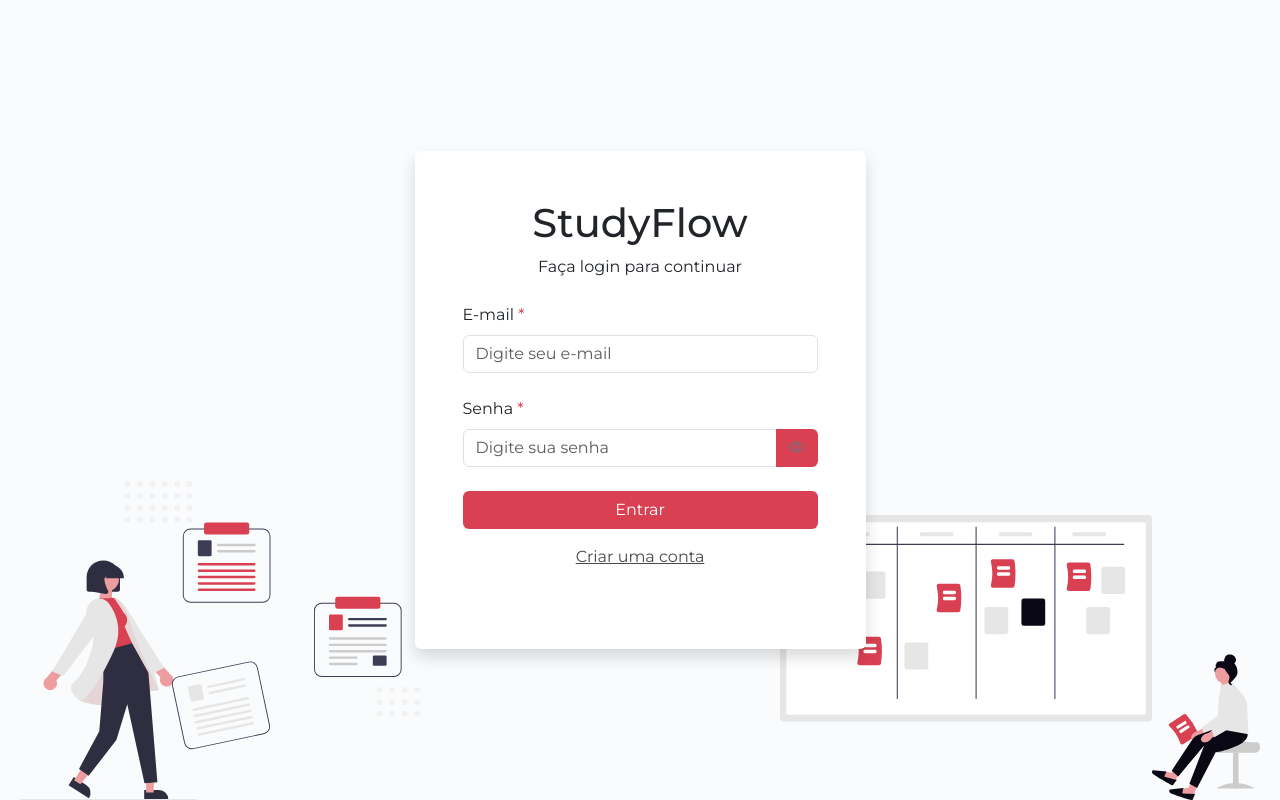
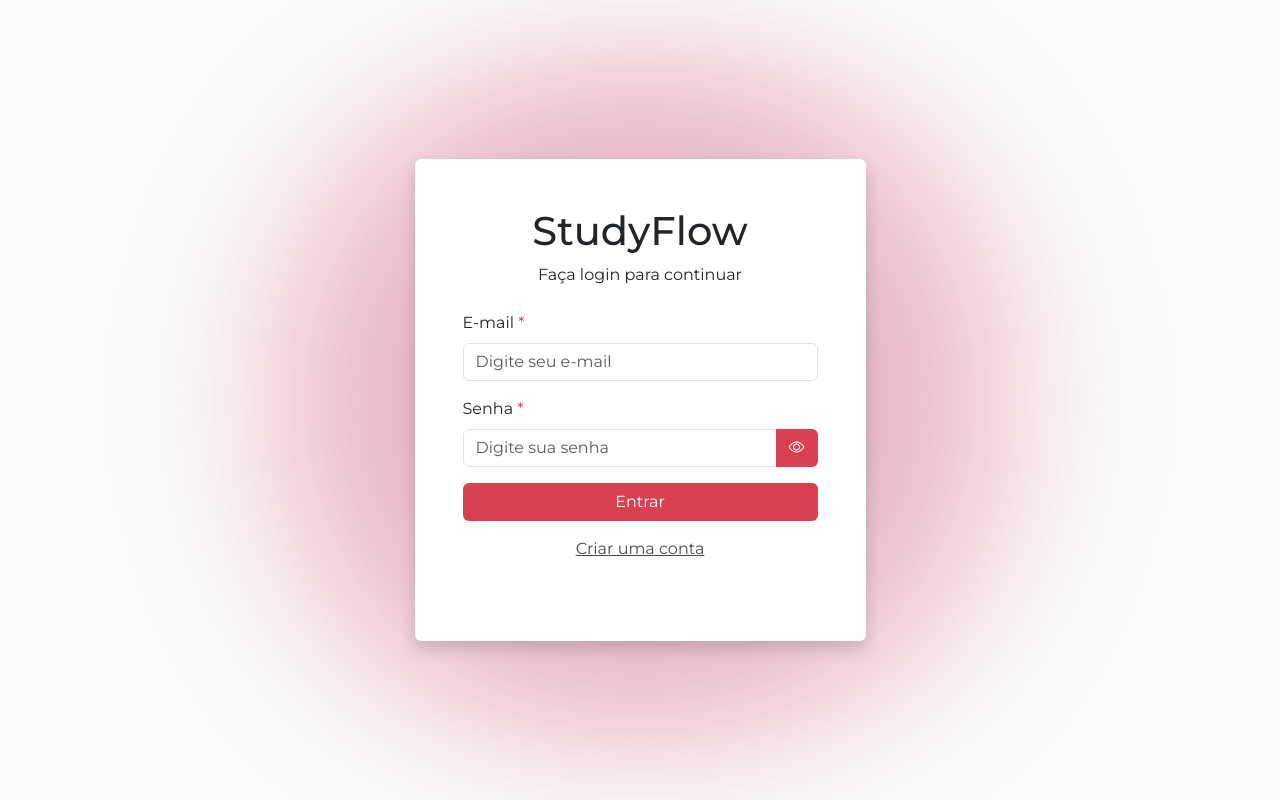
Before and after one commit to RosanaCeline/StudyFlow, a Vue app in the folder frontend/: page / in a window 1280 px wide. Built offline with nearby package versions, Linux system fonts and the light colour scheme.

Commit message:
style: finaliza a estilização da tela de login

```diff
--- a/frontend/src/views/LoginView.vue
+++ b/frontend/src/views/LoginView.vue
@@ -1,7 +1,5 @@
 <script setup>
     import { ref } from 'vue'
-    import bgLeft from '@/assets/images/background-left.svg'
-    import bgRight from '@/assets/images/background-right.svg'
 
     const email = ref('')
     const password = ref('')
@@ -39,12 +37,11 @@
 
 <template>
     <div class="login-page">
-        <img :src="bgLeft" class="bg-img img-left" alt="Ilustração Esquerda">
-        <img :src="bgRight" class="bg-img img-right" alt="Ilustração Direita">
-
         <div class="container">
             <div class="row justify-content-center">
                 <div class="col-md-5">
+                    <div class="card-wrapper">
+                        <div class="glow-orb"></div>
                         <div class="card shadow">
                             <div class="card-body p-5">
                                 <h1 class="text-center">StudyFlow</h1>
@@ -52,7 +49,7 @@
                                 <p class="text-center mb-4">Faça login para continuar</p>
 
                                 <form @submit.prevent="handleSubmit" novalidate>
-                                <div class="mb-4">
+                                    <div class="mb-3">
                                         <label class="form-label">
                                             E-mail <span class="text-danger">*</span>
                                         </label>
@@ -69,7 +66,7 @@
                                         </div>
                                     </div>
 
-                                <div class="mb-4">
+                                    <div class="mb-3">
                                         <label class="form-label">
                                             Senha <span class="text-danger">*</span>
                                         </label>
@@ -110,6 +107,7 @@
                 </div>
             </div>
         </div>
+    </div>
 </template>
 
 <style scoped>
@@ -117,6 +115,25 @@
         min-height: 100vh;
         display: flex;
         align-items: center;
+    }
+
+    .card-wrapper {
+        position: relative;
+    }
+
+    .glow-orb {
+        position: absolute;
+        top: 50%;
+        left: 50%;
+        transform: translate(-50%, -50%);
+        width: 80vw;
+        height: 90vh;
+        border-radius: 50%;
+        /* Gradiente radial combinando tons de roxo, rosa ou azul */
+        background: radial-gradient(circle, rgba(128, 18, 69, 0.4) 0%, rgba(217, 64, 82, 0.3) 50%, rgba(255, 255, 255, 0) 70%);
+        filter: blur(60px); /* Aplica o desfoque suave */
+        z-index: 0;
+        pointer-events: none;
     }
 
     .bg-img {
@@ -154,6 +171,7 @@
     .btn {
         border: 1px solid transparent;
         background-color: var(--color-body);
+        color: white;
     }
 
     .btn:hover {
```
Also changed, not shown: frontend/src/assets/base.css (line endings or trailing spaces). Lines whose indentation alone changed are shown as unchanged.
